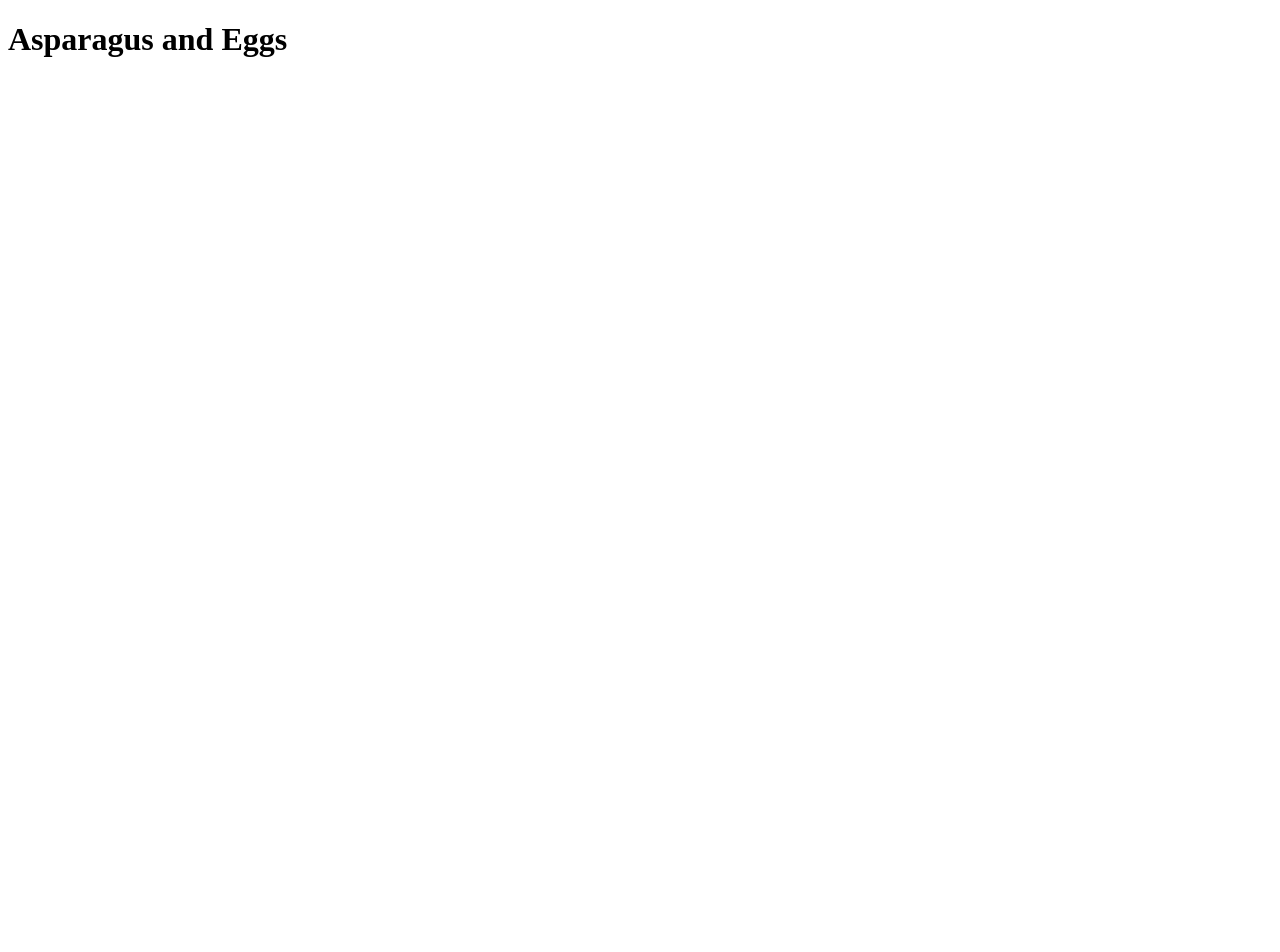
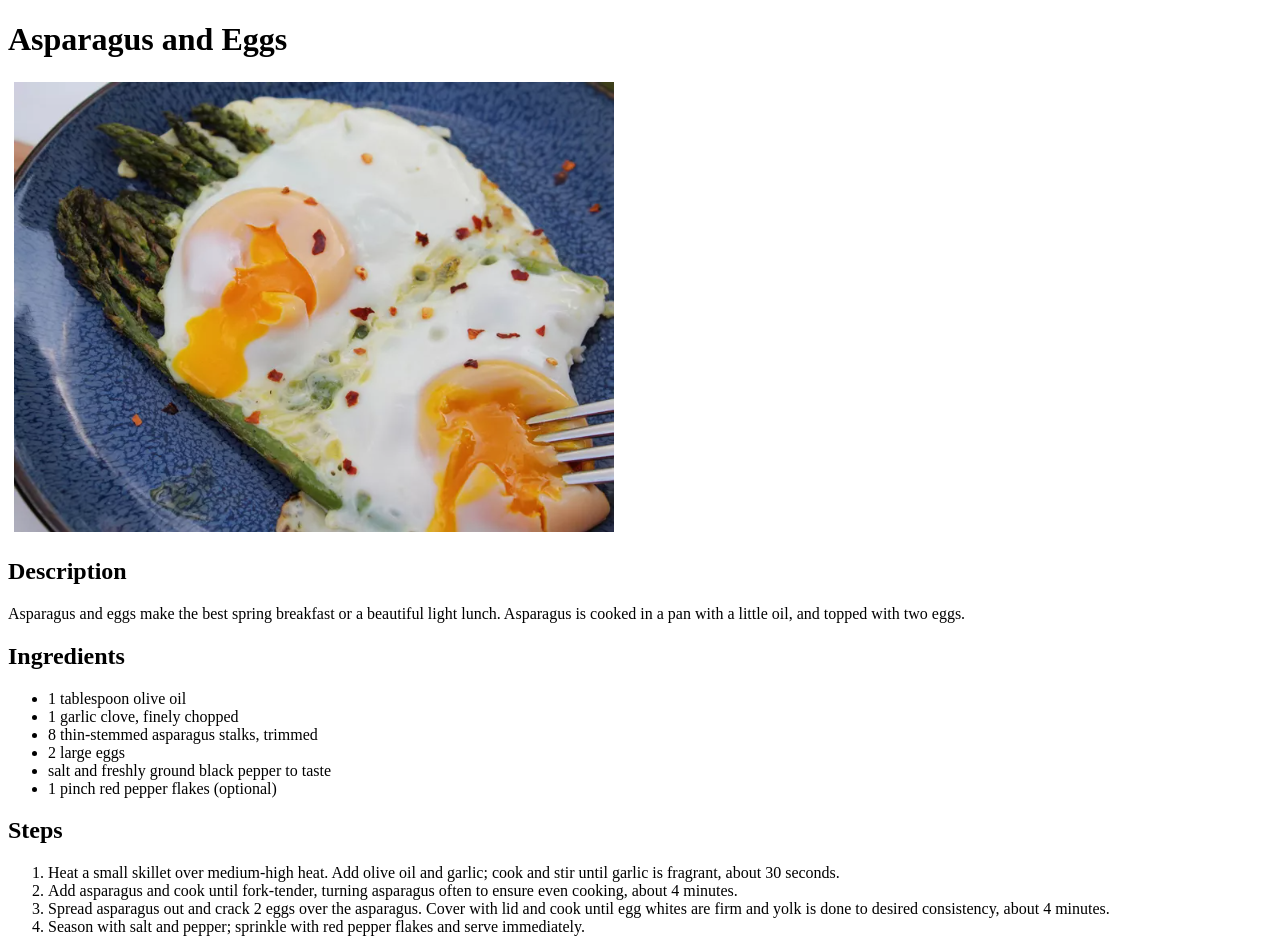
Before and after one commit to rajesh12355869/odin-recipe, a plain HTML site: page recipes/Asparagus.html in a window 1280 px wide. Before the commit the page ends 800 px from the top, so only its background shows below. Drawn offline with Linux system fonts and the light colour scheme.

Commit message:
Enhance recipe page with image, description, ingredients, and steps
*Added an image of the finished dish under the h1 heading.
*Included a "Description" heading with a paragraph describing the recipe.
*Added an "Ingredients" heading followed by an unordered list of ingredients, and a "Steps" heading with an ordered list of steps for making the dish.

```diff
--- a/recipes/Asparagus.html
+++ b/recipes/Asparagus.html
@@ -10,6 +10,56 @@
 
     <body>
         <h1>Asparagus and Eggs</h1>
+
+        <img src="./images/Asparagus and Eggs.PNG" alt="Asparagus and Eggs">
+
+        <h2>Description</h2>
+
+        <p>Asparagus and eggs make the best spring breakfast or a beautiful light lunch. Asparagus is cooked in a pan with a little oil, and topped with two eggs.</p>
+
+        <h2>Ingredients</h2>
+
+            <ul>
+                <li>1 tablespoon olive oil</li>
+
+                <li>1 garlic clove, finely chopped</li>
+
+                <li>8 thin-stemmed asparagus stalks, trimmed</li>
+
+                <li>2 large eggs</li>
+
+                <li>salt and freshly ground black pepper to taste</li>
+
+                <li>1 pinch red pepper flakes (optional)</li>
+
+
+
+
+
+
+            </ul>
+
+
+        <h2>Steps</h2>
+
+
+
+            <ol>
+                <li>Heat a small skillet over medium-high heat. Add olive oil and garlic; cook and stir until garlic is fragrant, about 30 seconds.</li>
+
+                <li>Add asparagus and cook until fork-tender, turning asparagus often to ensure even cooking, about 4 minutes.</li>
+
+                <li>Spread asparagus out and crack 2 eggs over the asparagus. Cover with lid and cook until egg whites are firm and yolk is done to desired consistency, about 4 minutes.
+
+                </li>
+
+                <li>Season with salt and pepper; sprinkle with red pepper flakes and serve immediately.</li>
+
+
+
+
+            </ol>
+
     </body>
 
 
```
Also changed, not shown: recipes/images/Asparagus and Eggs.PNG (added).
